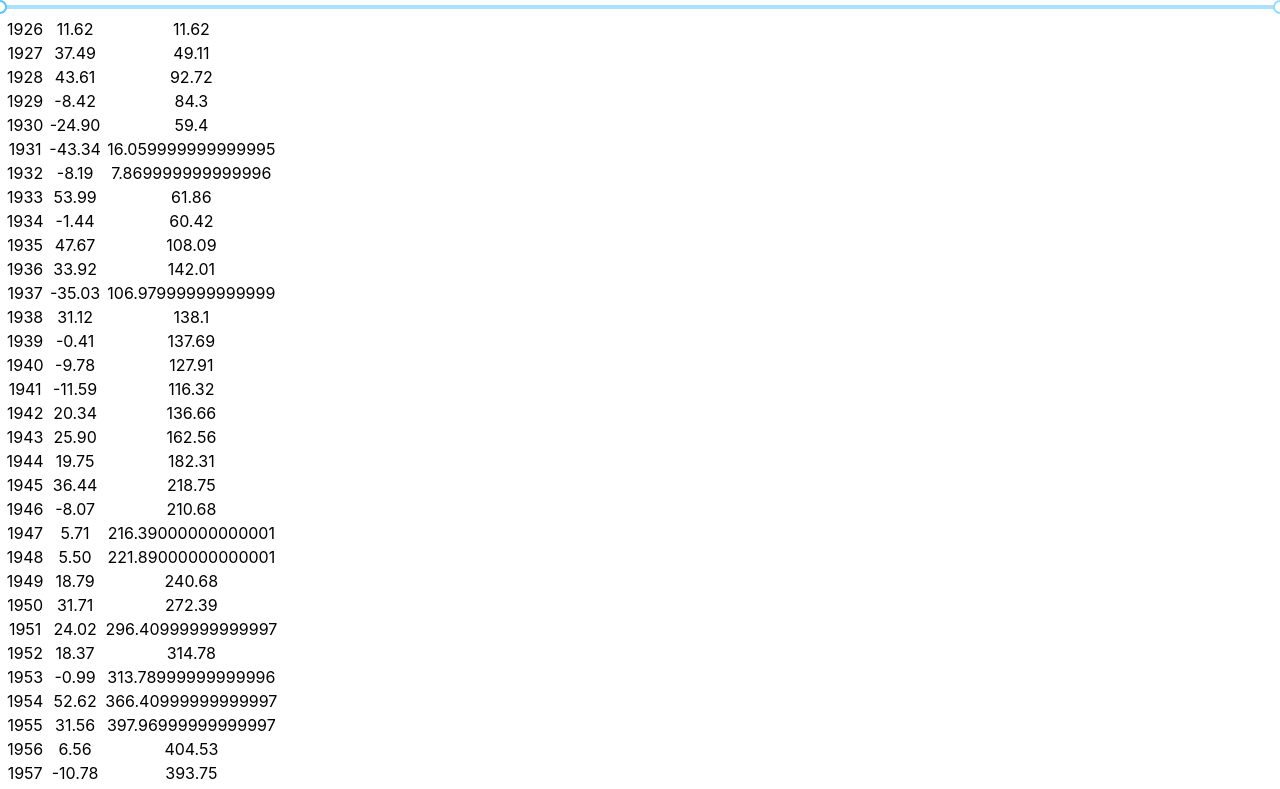
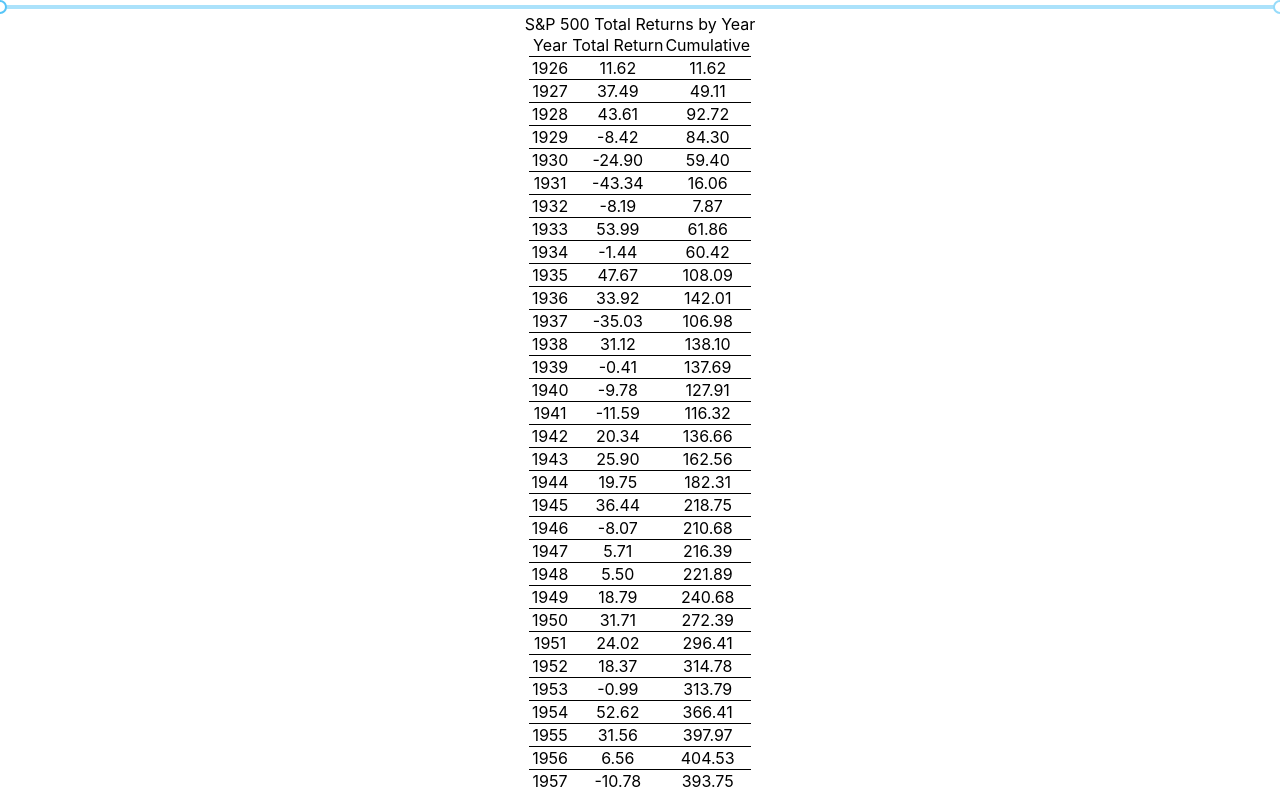
Before and after one commit to kevinfergus/spdynamictable, a React (Create React App) app: page / in a window 1280 px wide. Shown: the top 789 px of the page. Built offline with nearby package versions, Linux system fonts and the light colour scheme.

Commit message:
table is centered with horizontal border

```diff
--- a/public/index.html
+++ b/public/index.html
@@ -24,7 +24,7 @@
       work correctly both with client-side routing and a non-root public URL.
       Learn how to configure a non-root public URL by running `npm run build`.
     -->
-    <title>React App</title>
+    <title>S & P 500 Returns</title>
   </head>
   <body>
     <noscript>You need to enable JavaScript to run this app.</noscript>
--- a/src/App.css
+++ b/src/App.css
@@ -11,6 +11,20 @@
 	.App-logo {
 		animation: App-logo-spin infinite 20s linear;
 	}
+}
+
+.table {
+	display: flex;
+	justify-content: center;
+	border-collapse: collapse;
+}
+
+.table-row {
+	justify-content: space-between;
+	flex-direction: row;
+	border-bottom: 1px solid black;
+	border-top: 1px solid black;
+	border-collapse: collapse;
 }
 
 .App-header {
--- a/src/App.js
+++ b/src/App.js
@@ -17,9 +17,8 @@
 		for (let j = 0; j <= i; j++) {
 			cumulative += Number(returnsRange[j].totalReturn);
 		}
-		entry.cumulative = cumulative;
+		entry.cumulative = cumulative.toFixed(2);
 	});
-	console.log(returnsRange);
 	return (
 		<div className="App">
 			<Range
@@ -29,11 +28,15 @@
 				allowCross={false}
 				onChange={(e) => changeRange(e)}
 			/>
-			<table>
+			S&P 500 Total Returns by Year
+			<table className="table">
 				<div>
+					<tr>
+						<td>Year</td> <td>Total Return</td> <td>Cumulative</td>
+					</tr>
 					{returnsRange.map(function(entry, i) {
 						return (
-							<tr key={i}>
+							<tr key={i} className="table-row">
 								<td>{entry.year}</td> <td>{entry.totalReturn}</td>
 								<td>{entry.cumulative}</td>
 							</tr>
```
Lines whose indentation alone changed are shown as unchanged.
